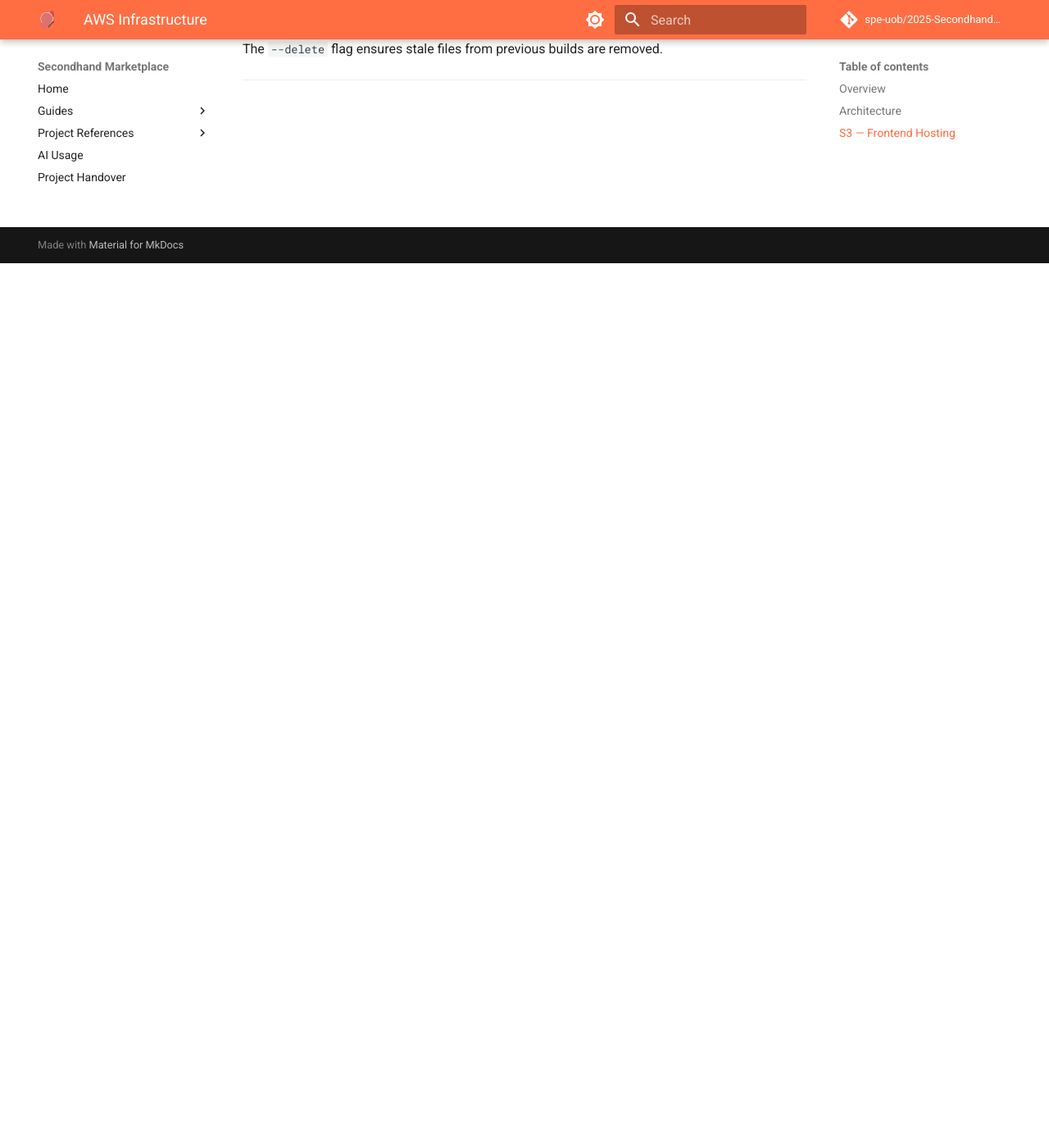
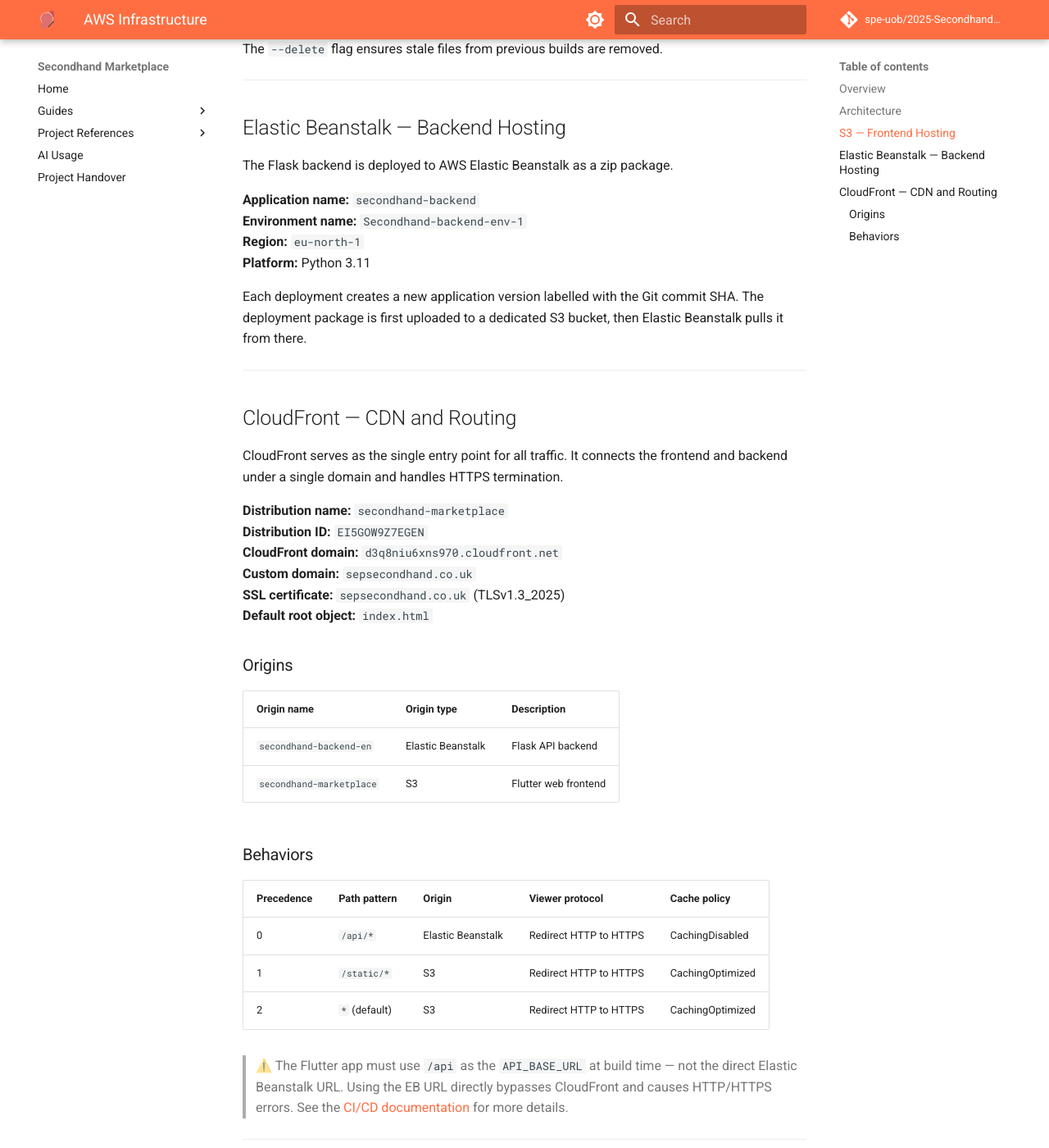
Before and after one commit to Ewan-Friend/Secondhand-Marketplace, an MkDocs documentation site: the page built from docs/aws/aws-infrastructure.md, in a window 1280 px wide and 1400 px high, scrolled down 1079 px. Shown: the whole window at 82% size. Built offline with MkDocs 1.6.1 and Material for MkDocs 9.7.7, drawn with Linux system fonts in a browser that asks for light colours; comment, search, counter and statistics services are not loaded.

```diff
--- a/docs/aws/aws-infrastructure.md
+++ b/docs/aws/aws-infrastructure.md
@@ -47,3 +47,52 @@
 The `--delete` flag ensures stale files from previous builds are removed.
 
 ---
+
+## Elastic Beanstalk — Backend Hosting
+
+The Flask backend is deployed to AWS Elastic Beanstalk as a zip package.
+
+**Application name:** `secondhand-backend`
+**Environment name:** `Secondhand-backend-env-1`
+**Region:** `eu-north-1`
+**Platform:** Python 3.11
+
+Each deployment creates a new application version labelled with the Git
+commit SHA. The deployment package is first uploaded to a dedicated S3 bucket,
+then Elastic Beanstalk pulls it from there.
+
+---
+
+## CloudFront — CDN and Routing
+
+CloudFront serves as the single entry point for all traffic. It connects the
+frontend and backend under a single domain and handles HTTPS termination.
+
+**Distribution name:** `secondhand-marketplace`
+**Distribution ID:** `EI5GOW9Z7EGEN`
+**CloudFront domain:** `d3q8niu6xns970.cloudfront.net`
+**Custom domain:** `sepsecondhand.co.uk`
+**SSL certificate:** `sepsecondhand.co.uk` (TLSv1.3_2025)
+**Default root object:** `index.html`
+
+### Origins
+
+| Origin name | Origin type | Description |
+|---|---|---|
+| `secondhand-backend-en` | Elastic Beanstalk | Flask API backend |
+| `secondhand-marketplace` | S3 | Flutter web frontend |
+
+### Behaviors
+
+| Precedence | Path pattern | Origin | Viewer protocol | Cache policy |
+|---|---|---|---|---|
+| 0 | `/api/*` | Elastic Beanstalk | Redirect HTTP to HTTPS | CachingDisabled |
+| 1 | `/static/*` | S3 | Redirect HTTP to HTTPS | CachingOptimized |
+| 2 | `*` (default) | S3 | Redirect HTTP to HTTPS | CachingOptimized |
+
+> ⚠️ The Flutter app must use `/api` as the `API_BASE_URL` at build time —
+> not the direct Elastic Beanstalk URL. Using the EB URL directly bypasses
+> CloudFront and causes HTTP/HTTPS errors. See the
+> [CI/CD documentation](../workflows/ci-cd.md) for more details.
+
+---
```
